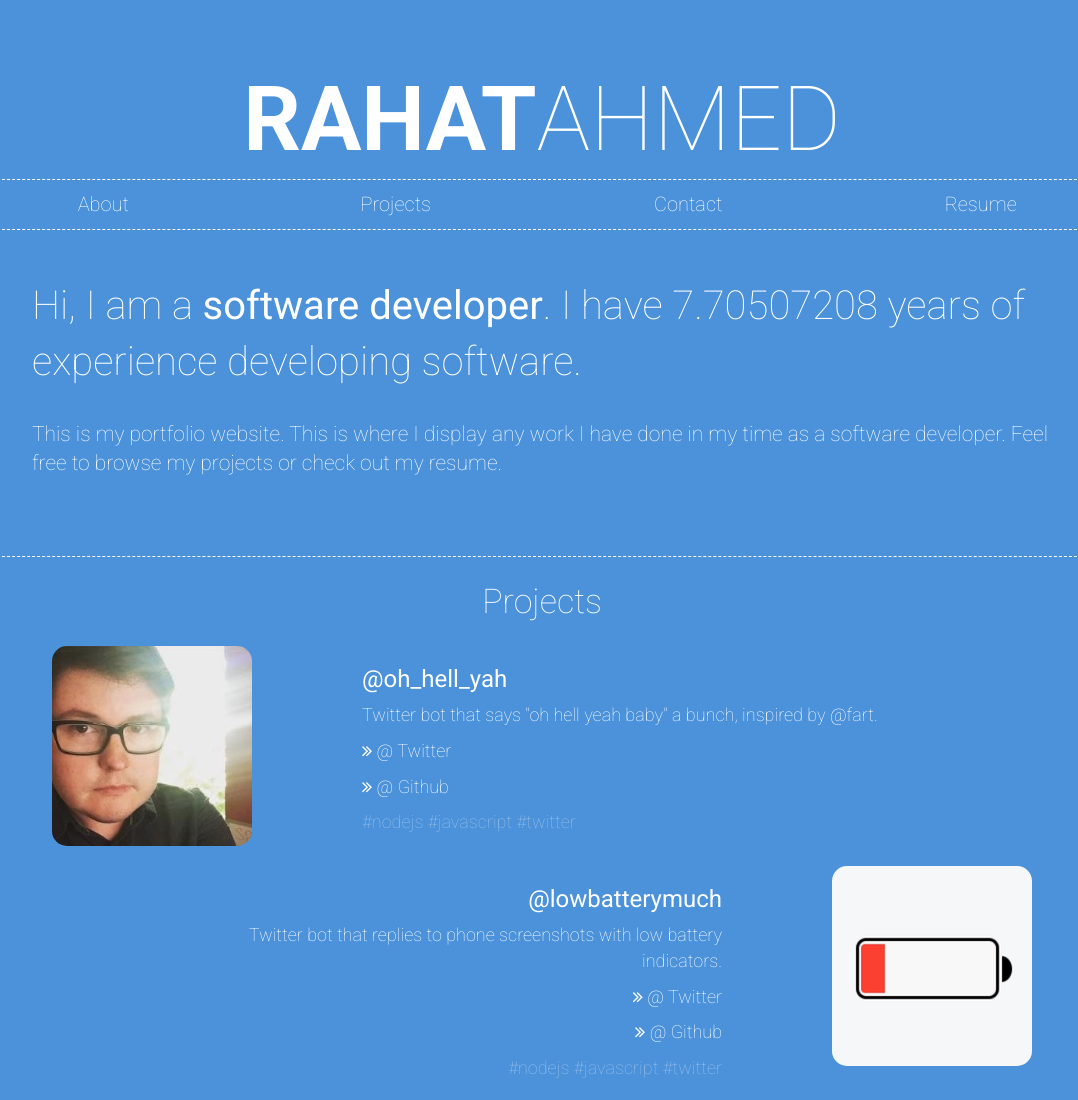
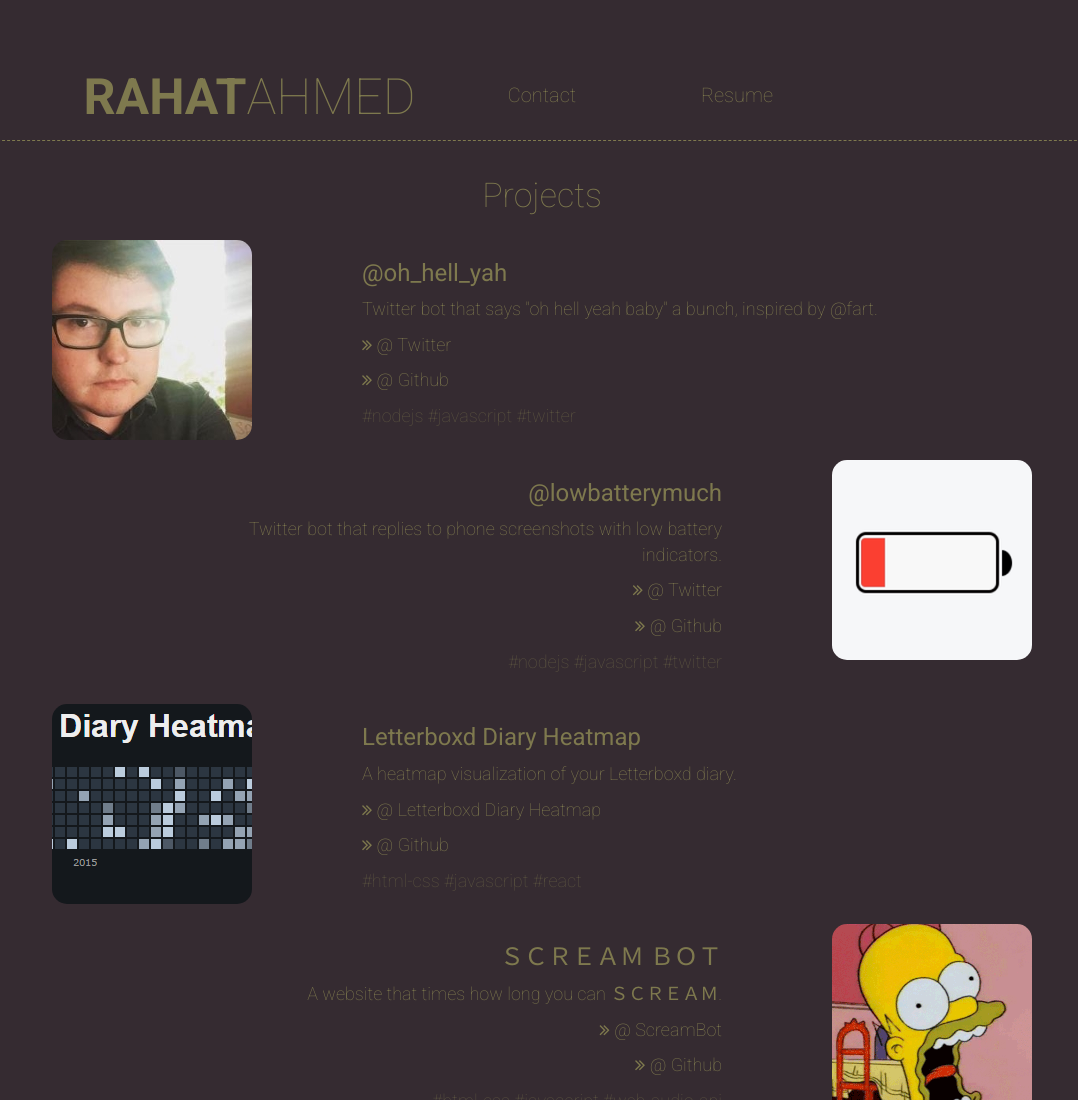
Before and after one commit to rahatarmanahmed/rahatarmanahmed.github.io, a plain HTML site: page d/index.html in a window 1280 px wide. Shown: the top 1100 px of the page, without its empty margins (98-1176 px from the left). Drawn offline with Linux system fonts and the light colour scheme.

Commit message:
Change color palette, remove about section, simplify nav

```diff
--- a/d/css/main.css
+++ b/d/css/main.css
@@ -13,15 +13,19 @@ h1, h2, h3, h4, h5, h6
 
 body
 {
-	background-color: #4B92DB;
-	color: white;
+	background-color: #352b31;
 	padding-top: 50px;
-	padding-bottom: 20px;
+	margin-bottom: 50vh;
 }
 
-a
+a, body
 {
-	color: #FFF;
+	color: #7e794e;
+}
+
+a:hover {
+	color: #a8a271;
+	text-decoration: none;
 }
 
 p
@@ -31,7 +35,7 @@ p
 
 .name
 {
-	font-size: 70px;
+	font-size: 50px;
 }
 
 .first-name
@@ -47,18 +51,22 @@ p
 hr
 {
 	border: 0;
-	border-bottom: 1px dashed #FFF;
-	/*background: rgba(0,0,0,0);*/
+	border-bottom: 1px dashed #7e794e;
 }
 
-#main-nav
-{
-	/*line-height: 0;*/
-	border-top: 1px dashed #FFF;
-	border-bottom: 1px dashed #FFF;
+#header {
+	margin-bottom: 30px;
+	border-bottom: 1px dashed #7e794e;
 }
 
-#main-nav div
+#nav
+{
+	line-height: 50px;
+	margin-top: 10px;
+	margin-bottom: 10px;
+}
+
+#nav div
 {
 	font-weight: 100;
 	font-size: 20px;
@@ -74,6 +82,7 @@ hr
 .nav-item a:hover
 {
 	text-decoration: none;
+	color: #352b31;
 	background: rgba(255,255,255,0.3);
 }
 
@@ -81,24 +90,6 @@ hr
 {
 	background-color: rgba(0,0,0,0);
 	margin-bottom: 0;
-}
-
-.about-intro h1
-{
-	font-size: 40px;
-	font-weight: 100;
-	line-height: 1.4;
-	margin-top: 0;
-}
-
-.about-intro p
-{
-	margin-top: 30px;
-}
-
-.about-intro strong
-{
-	font-weight: 400;
 }
 
 .section-title
@@ -142,7 +133,7 @@ img.thumb
 
 .tags
 {
-	color: #95BDE6
+	opacity: .5;
 }
 
 .pull-right-no-mobile
@@ -154,4 +145,15 @@ img.thumb
     .pull-right-no-mobile {
         float:none;
     }
+
+	#nav {
+		border-top: 1px dashed #7e794e;
+	}
 }
+
+@media (min-width: @screen-lg-min) {
+	.name {
+		/* Fix weird alignment of name? */
+		margin-left: -60px;
+	}
+}
--- a/d/index.html
+++ b/d/index.html
@@ -48,26 +48,18 @@
         </script>
 
         <div class="container">
-            <div class="row">
-                <div class="col-xs-12 text-center">
+            <div class="row" id="header">
+                <div class="col-xs-12 col-sm-6 col-lg-4 col-lg-offset-1 text-center">
                     <h1 class="name"><span class="first-name">RAHAT</span><span class="last-name">AHMED</span></h1>
                 </div>
-            </div>
-            <div id="main-nav" class="row text-center">
-                        <div class="col-sm-3 col-xs-6 nav-item"><a href="#about">About</a></div>
-                        <div class="col-sm-3 col-xs-6 nav-item"><a href="#projects">Projects</a></div>
-                        <div class="col-sm-3 col-xs-6 nav-item"><a href="#contact">Contact</a></div>
-                        <div class="col-sm-3 col-xs-6 nav-item"><a target="blank" href="https://docs.google.com/document/d/1bobR_NvRlX3pH3okKsQ6o9IzUDgQL-3qYV0KeEvTfMU/edit?usp=sharing">Resume</a></div>
-            </div>
-            <div id="about">
-                <div class="jumbotron about-intro">
-                    <h1>Hi, I am a <strong>software developer</strong>. I have <span id="exp-years">??</span> years of experience developing software.</h1>
-                    <p>This is my portfolio website. This is where I display any work I have done in my time as a software developer. Feel free to browse my <a href="#projects">projects</a> or check out my <a href="#resume">resume</a>.</p>
+                <div id="nav" class="col-xs-12 col-sm-6 col-lg-4 text-center">
+                    <div class="row">
+                        <div class="col-xs-6 nav-item"><a href="#contact">Contact</a></div>
+                        <div class="col-xs-6 nav-item"><a target="blank" href="https://docs.google.com/document/d/1bobR_NvRlX3pH3okKsQ6o9IzUDgQL-3qYV0KeEvTfMU/edit?usp=sharing">Resume</a></div>
+                    </div>
                 </div>
-
             </div>
 
-            <hr/>
 
             <div id="projects">
                 <p class="section-title">Projects</p>
@@ -77,9 +69,9 @@
 
             <div id="contact" class="row text-center">
                 <p class="section-title">Contact</p>
-                <div class="col-sm-4"><a href="mailto:rahatarmanahmed@gmail.com" target="_blank"><span class="icon">@</span></a></div>
-                <div class="col-sm-4"><a href="https://twitter.com/rahatarmanahmed" target="_blank"><span class="icon-twitter-sign"></span></a></div>
-                <div class="col-sm-4"><a href="https://github.com/rahatarmanahmed" target="_blank"><span class="icon-github-sign"></span></a></div>
+                <div class="col-xs-4"><a href="mailto:rahatarmanahmed@gmail.com" target="_blank"><span class="icon">@</span></a></div>
+                <div class="col-xs-4"><a href="https://twitter.com/rahatarmanahmed" target="_blank"><span class="icon-twitter"></span></a></div>
+                <div class="col-xs-4"><a href="https://github.com/rahatarmanahmed" target="_blank"><span class="icon-github"></span></a></div>
             </div>
         </div>
     </body>
--- a/d/js/jquery.fittext.js
+++ /dev/null
@@ -1,43 +0,0 @@
-/*global jQuery */
-/*!
-* FitText.js 1.1
-*
-* Copyright 2011, Dave Rupert http://daverupert.com
-* Released under the WTFPL license
-* http://sam.zoy.org/wtfpl/
-*
-* Date: Thu May 05 14:23:00 2011 -0600
-*/
-
-(function( $ ){
-
-  $.fn.fitText = function( kompressor, options ) {
-
-    // Setup options
-    var compressor = kompressor || 1,
-        settings = $.extend({
-          'minFontSize' : Number.NEGATIVE_INFINITY,
-          'maxFontSize' : Number.POSITIVE_INFINITY
-        }, options);
-
-    return this.each(function(){
-
-      // Store the object
-      var $this = $(this);
-
-      // Resizer() resizes items based on the object width divided by the compressor * 10
-      var resizer = function () {
-        $this.css('font-size', Math.max(Math.min($this.width() / (compressor*10), parseFloat(settings.maxFontSize)), parseFloat(settings.minFontSize)));
-      };
-
-      // Call once to set.
-      resizer();
-
-      // Call on resize. Opera debounces their resize by default.
-      $(window).on('resize.fittext orientationchange.fittext', resizer);
-
-    });
-
-  };
-
-})( jQuery );
--- a/d/js/main.js
+++ b/d/js/main.js
@@ -1,12 +1,7 @@
 // lol old jquery code
-theDayItAllBegan = new Date(2008, 8, 27).getTime();
-
-$(document).ready(function(){
-	$('.name').fitText(0.8, {maxFontSize: '90px'});
-	setInterval(function() {
-		$('#exp-years').html((((new Date()).getTime() - theDayItAllBegan) / 3.15569e10).toPrecision(9));
-	}, 100);
-});
+// $(document).ready(function(){
+// 	$('.name').fitText(0.8, {maxFontSize: '90px'});
+// });
 
 // backbone.js oh hell yeah
 $(function(){
```
